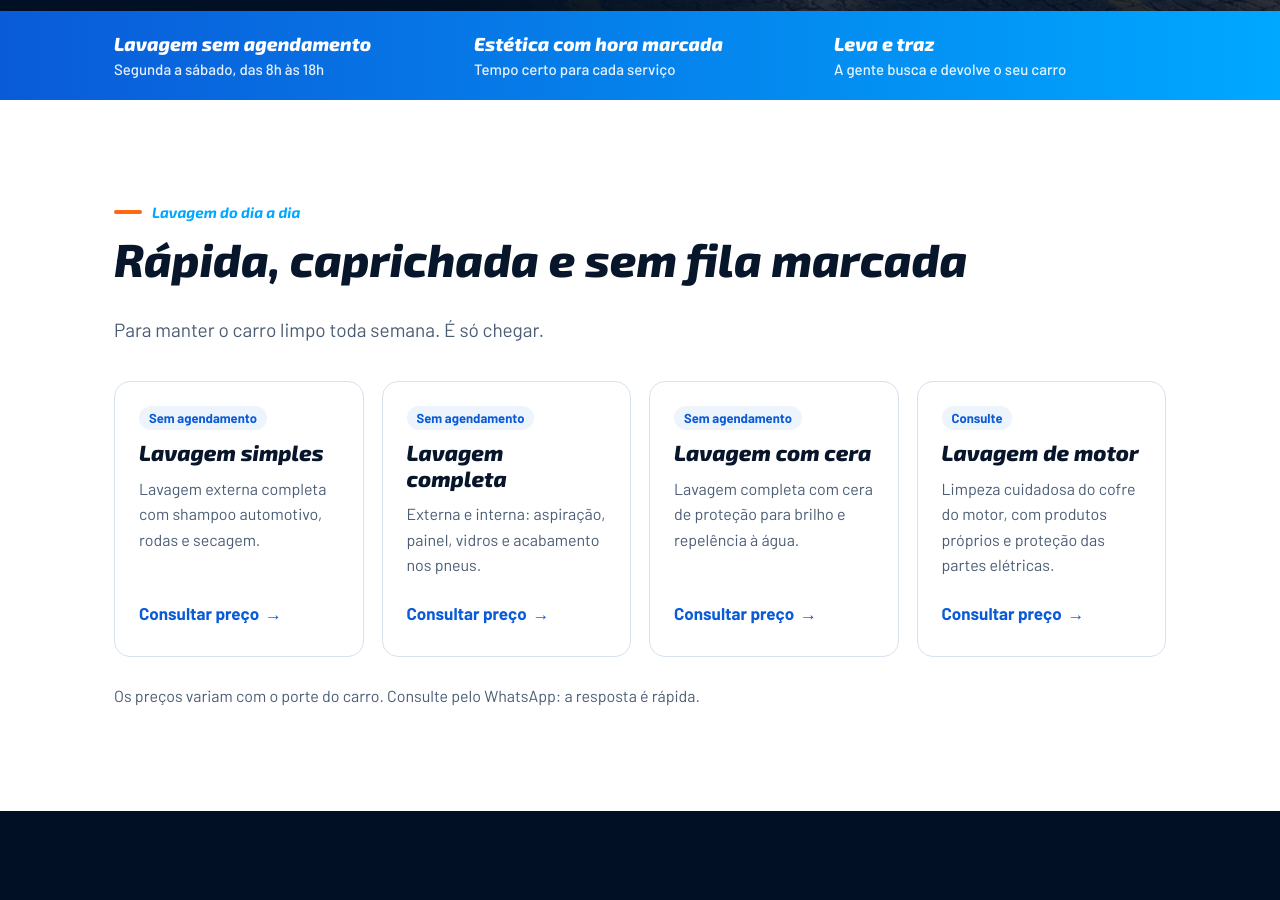
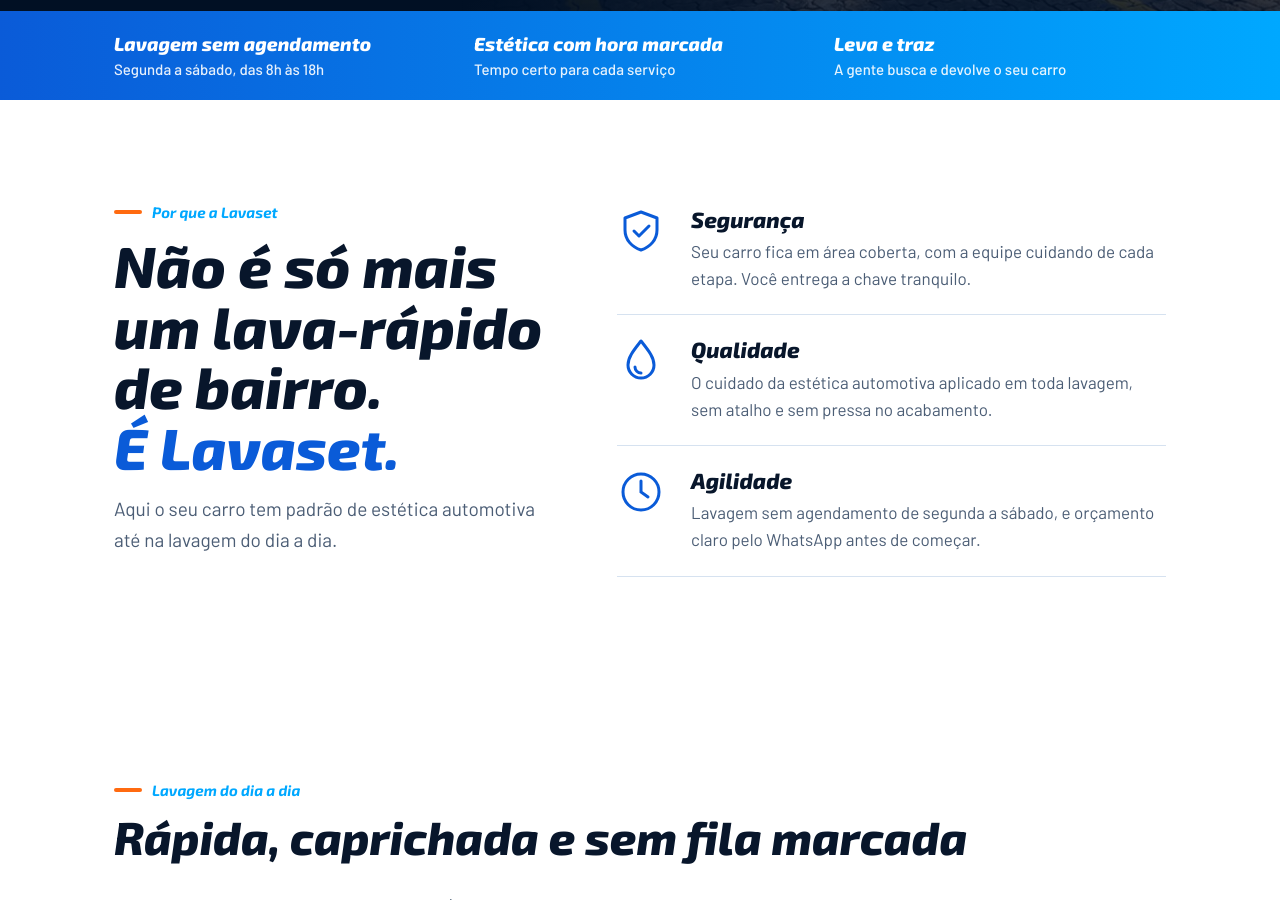
Before and after one commit to luhccardoso/lavaset-site, a plain HTML site: page index.html in a window 1280 px wide. Shown: the part 883-1783 px from the top of the page. Drawn offline with Linux system fonts and the light colour scheme.

Commit message:
Seção Por que a Lavaset: segurança, qualidade e agilidade
Co-Authored-By: Claude Opus 5.5 <noreply@anthropic.com>
Claude-Session: https://claude.ai/code/session_01K36f97MWTQDqA25aYEtVvX

```diff
--- a/index.html
+++ b/index.html
@@ -57,6 +57,17 @@
 .promise li{font:800 italic 19px/1.2 "Exo 2",sans-serif}
 .promise li small{display:block;font:500 15px Barlow,sans-serif;opacity:.9;margin-top:4px}
 @media(max-width:700px){.promise ul{grid-template-columns:minmax(0,1fr)}}
+
+/* posicionamento */
+.why{display:grid;grid-template-columns:minmax(0,1fr) minmax(0,1.25fr);gap:clamp(28px,5vw,72px);align-items:start}
+.why h2{font-size:clamp(34px,5vw,58px)}
+.why h2 span{color:var(--blue2)}
+.pillars{display:grid;gap:0;margin:0;padding:0;list-style:none}
+.pillars li{display:grid;grid-template-columns:56px minmax(0,1fr);gap:18px;padding:22px 0;border-bottom:1px solid var(--line)}
+.pillars li:first-child{padding-top:4px}
+.pillars svg{width:48px;height:48px;color:var(--blue2)}
+.pillars p{margin:6px 0 0;color:var(--mute)}
+@media(max-width:820px){.why{grid-template-columns:minmax(0,1fr)}}
 
 /* serviços */
 .head{display:flex;flex-wrap:wrap;align-items:end;justify-content:space-between;gap:16px 40px;margin-bottom:36px}
@@ -150,6 +161,21 @@
     <li>Estética com hora marcada<small>Tempo certo para cada serviço</small></li>
     <li>Leva e traz<small>A gente busca e devolve o seu carro</small></li>
   </ul>
+</section>
+
+<section class="band" id="por-que">
+  <div class="wrap why">
+    <div>
+      <p class="kick">Por que a Lavaset</p>
+      <h2>Não é só mais um lava-rápido de bairro. <span>É Lavaset.</span></h2>
+      <p class="lead">Aqui o seu carro tem padrão de estética automotiva até na lavagem do dia a dia.</p>
+    </div>
+    <ul class="pillars">
+      <li><svg viewBox="0 0 48 48" aria-hidden="true"><path fill="none" stroke="currentColor" stroke-width="3" stroke-linejoin="round" d="M24 5 8 11v12c0 10 7 17 16 20 9-3 16-10 16-20V11L24 5Z"/><path fill="none" stroke="currentColor" stroke-width="3" stroke-linecap="round" stroke-linejoin="round" d="m17 24 5 5 10-10"/></svg><div><h3>Segurança</h3><p>Seu carro fica em área coberta, com a equipe cuidando de cada etapa. Você entrega a chave tranquilo.</p></div></li>
+      <li><svg viewBox="0 0 48 48" aria-hidden="true"><path fill="none" stroke="currentColor" stroke-width="3" stroke-linejoin="round" d="M24 4c7 9 13 16 13 24a13 13 0 0 1-26 0c0-8 6-15 13-24Z"/><path fill="none" stroke="currentColor" stroke-width="3" stroke-linecap="round" d="M18 30a6 6 0 0 0 6 6"/></svg><div><h3>Qualidade</h3><p>O cuidado da estética automotiva aplicado em toda lavagem, sem atalho e sem pressa no acabamento.</p></div></li>
+      <li><svg viewBox="0 0 48 48" aria-hidden="true"><circle cx="24" cy="24" r="18" fill="none" stroke="currentColor" stroke-width="3"/><path fill="none" stroke="currentColor" stroke-width="3" stroke-linecap="round" d="M24 13v11l7 5"/></svg><div><h3>Agilidade</h3><p>Lavagem sem agendamento de segunda a sábado, e orçamento claro pelo WhatsApp antes de começar.</p></div></li>
+    </ul>
+  </div>
 </section>
 
 <section class="band" id="lavagem">
```
